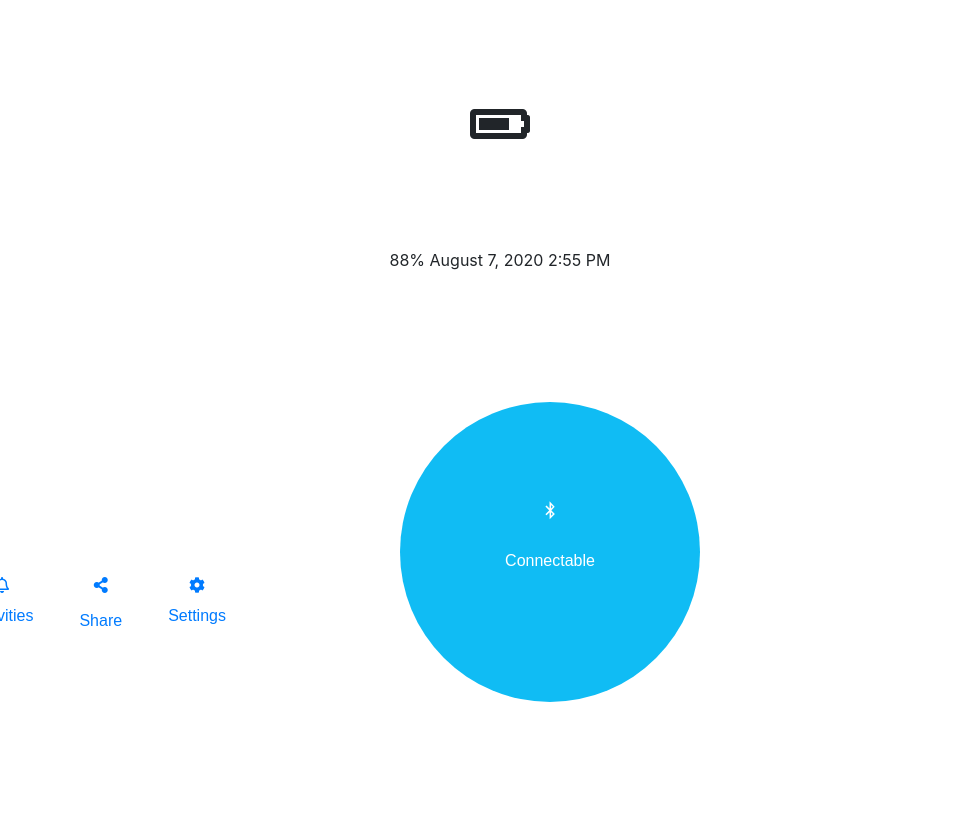
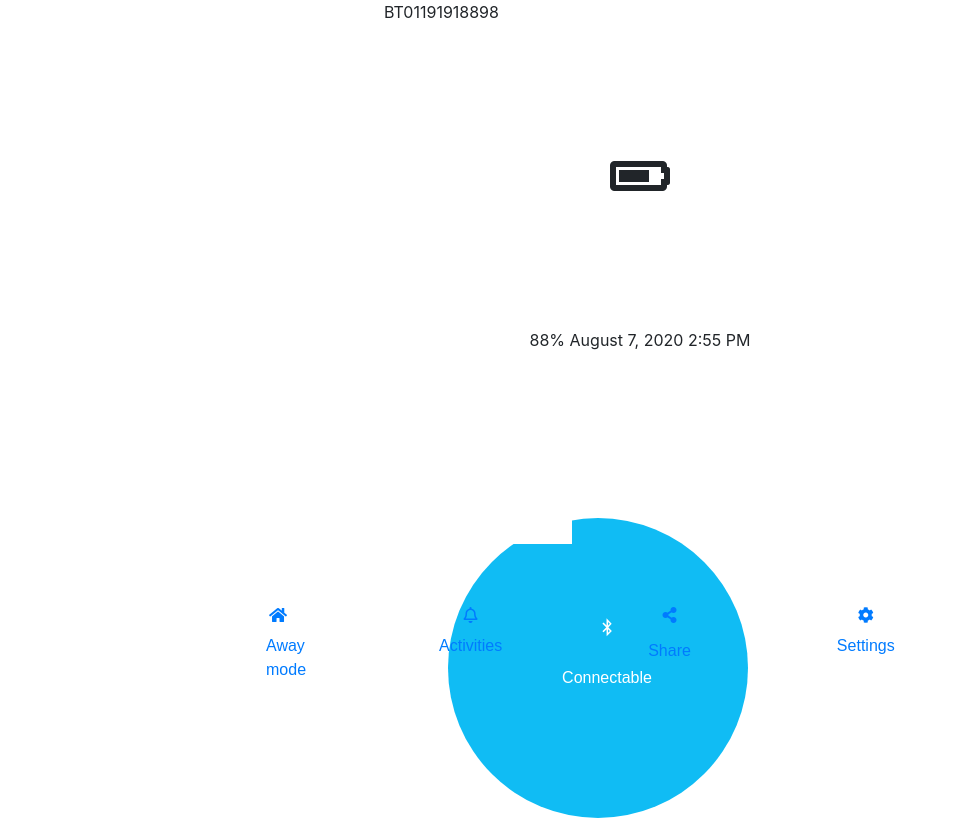
Before and after one commit to amie-nzie/connectableprime, a plain HTML site: page index.html in a window 1280 px wide. Shown: the top 821 px of the page, without its empty margins (0-958 px from the left). Drawn offline with Linux system fonts and the light colour scheme.

Commit message:
my new commit

```diff
--- a/bootstrap-4.5.2-dist/bootstrap-4.5.2-dist/style.css
+++ b/bootstrap-4.5.2-dist/bootstrap-4.5.2-dist/style.css
@@ -1,33 +1,23 @@
-/* *{
-    height: 50px;
-    text-align: center;
-    font-style: normal;
-    margin: 0;
-    padding: 0;
-}
 
-body{
-    margin-top: 20%;
-    padding: 20%;
-} */
 * {
-
     max-height: 100%;
     text-align: center;
-    /* margin-top: 30%; */
+
 }
 
 .first{
     display: flex;
     flex-direction: column;
     margin-top: 10%;
+    padding: -3%;
 
 }
 .circle{
 
-    width: 200px;
-    height: 200px;
-    /* border-width: 10px; */
+    width: 150px;
+    height: 150px;
+    padding: 1px;
+    border: 8px solid transparent;
     background:  #10bcf4;
     margin: 80px;
     margin-top: 3%;
@@ -98,66 +88,36 @@ footer{
 
 @media only screen and (min-width: 700px){
 
+
     .circle{
 
         width: 300px;
         height: 300px;
-        /* border-width: 10px; */
         background:  #10bcf4;
-        /* margin: 250px; */
-        margin-top: 3%;
-        border-radius: 50%;
-        position: relative;
+        margin-left: 35%;
 
 }
 
 
-    ul{
-       width: 1000px;
-        top: 100%;
-        left: 100%;
-        padding: 70% 20px;
-        border-radius: 10px;
-        font-family: sans-serif;
+ul li a{
+    text-decoration: none;
+    padding: 70px 70px 70px;
+    display: block;
 }
+
+ul li a .icon{
+    width: 20px;
+    height: 20px;
+    margin: 10 auto 30px;
+    overflow: hidden;
+    }
+
 footer{
-        padding: 50px;
+    padding: 30px;
+    margin-left: 40%;
     background-color: white;
     position: fixed;
     bottom: 0;
 }
 
 }
-@media only screen and (min-width: 1000px){
-    body{
-        max-width: 1000px;
-    }
-
-    .circle{
-
-        width: 300px;
-        height: 300px;
-        /* border-width: 10px; */
-        background:  #10bcf4;
-        margin: 400px;
-        margin-top: 3%;
-        border-radius: 50%;
-        position: relative;
-    }
-    ul{
-        width: 1000px;
-         top: 100%;
-         left: 100%;
-         padding: 90% 30px;
-         border-radius: 10px;
-         font-family: sans-serif;
-     }
-     footer{
-         padding: 30px;
-         background-color: white;
-         position: fixed;
-         bottom: 0;
-         margin: 100px;
-     }
-
-}
--- a/index.html
+++ b/index.html
@@ -16,7 +16,11 @@
     </head>
     <body>
 
-      <div class="first">
+
+
+        <hi style="padding: 10%; padding-top: 2px; padding-bottom: 4px; margin-left: 20%;">BT01191918898</hi>
+
+        <div class="first">
         <i class="fas fa-battery-three-quarters fa-3x"></i>
                 <hi style="padding: 10%;">88% August 7, 2020 2:55 PM</hi>
 
```
Lines whose indentation alone changed are shown as unchanged.
